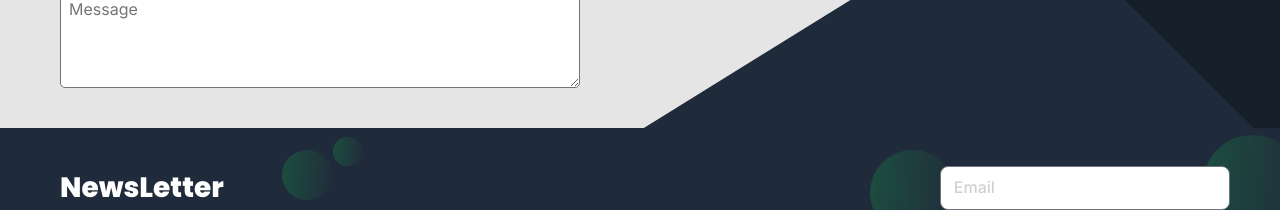
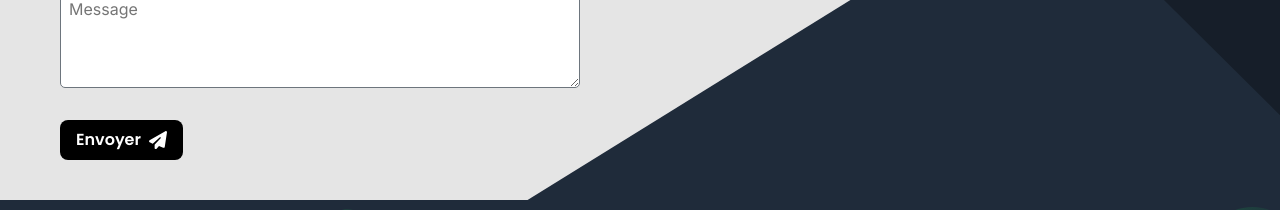
Before and after one commit to startXploreApp/XploreBeta, a React (Create React App) app: page /team in a window 1280 px wide. Shown: the part 2940-3150 px from the top of the page. Built offline with nearby package versions, Linux system fonts and the light colour scheme; a web font is replaced by a local one.

Commit message:
team page finished

```diff
--- a/src/parts/team/ContactUs.js
+++ b/src/parts/team/ContactUs.js
@@ -1,6 +1,9 @@
 import Column from "../../components/Column"
 import Panel from "../../components/Panel"
 import styled from "styled-components";
+import Button from "../../components/Button";
+import { FontAwesomeIcon } from "@fortawesome/react-fontawesome";
+import { faPaperPlane } from "@fortawesome/free-solid-svg-icons";
 
 const Input = styled.input`
     border-radius : 5px;
@@ -16,9 +19,6 @@ const TriangleWrapper = styled.div`
     margin-right: 0;
     position: 'relative';
     z-index: -1;
-    ::after{
-        background-color:"black"
-    }
 `;
 
 export const ContactUs = () => {
@@ -29,12 +29,16 @@ export const ContactUs = () => {
                 <Input placeholder="Nom" />
                 <Input type="email" placeholder="Mail" />
                 <textarea rows={4} style={{ width: "100%", borderRadius: "5px", padding: "0.5rem", border: "1px solid #6D757D", fontSize: "1rem", fontFamily: "Inter" }} placeholder="Message" />
+                <Button style={{ zIndex: "2", display: "flex", justifyContent: "center", alignItems: "center", alignContent: "center" }}>
+                    <h6>Envoyer</h6>
+                    <FontAwesomeIcon icon={faPaperPlane} size={"xl"} />
+                </Button>
             </Column>
             <TriangleWrapper>
-                <svg preserveAspectRatio="xMidYMin meet" style={{ position: 'absolute', top: 0, right: 0 }} width="683" height="100vh" viewBox="0 0 683 423" fill="none" xmlns="http://www.w3.org/2000/svg">
+                <svg preserveAspectRatio="xMidYMin meet" style={{ position: 'absolute', top: 0, right: 0 }} width="100vw" height="200vh" viewBox="0 0 683 423" fill="none" xmlns="http://www.w3.org/2000/svg">
                     <path d="M683 423V0L0 423H683Z" fill="#1F2B3A" />
                 </svg>
-                <svg preserveAspectRatio="xMidYMin meet" style={{ position: 'absolute', top: 0, right: 0 }} width="423" height="100vh" viewBox="0 0 423 420" fill="none" xmlns="http://www.w3.org/2000/svg">
+                <svg preserveAspectRatio="xMidYMin meet" style={{ position: 'absolute', top: 0, right: 0 }} width="30vw" height="100vh" viewBox="0 0 423 420" fill="none" xmlns="http://www.w3.org/2000/svg">
                     <path opacity="0.3" d="M423 0H0L423 420V0Z" fill="black" />
                 </svg>
             </TriangleWrapper>
```
